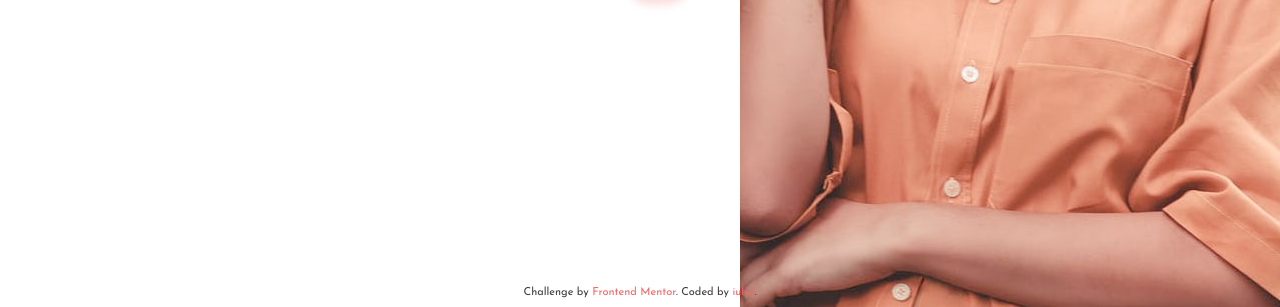
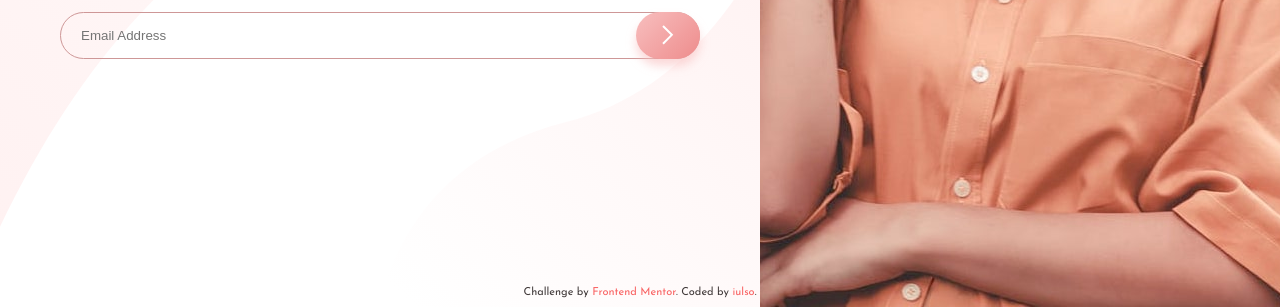
Before and after one commit to iulso/fem-coming-soon-page, a website: page index.html in a window 1280 px wide. Shown: the part 493-800 px from the top of the page. Drawn offline with Linux system fonts and the light colour scheme.

Commit message:
Styles updated

```diff
--- a/app/scss/components/coming.scss
+++ b/app/scss/components/coming.scss
@@ -3,6 +3,17 @@
 .coming {
   margin: rem(70) 0;
   text-align: center;
+
+  @include breakpoint-up(medium) {
+    height: 100vh;
+    background: url('../../../images/bg-pattern-desktop.svg') white center;
+    background-size: cover;
+
+    display: flex;
+    flex-direction: column;
+    justify-content: center;
+    text-align: left;
+  }
 
   @include breakpoint-up(large) {
     min-width: 50%;
@@ -13,6 +24,10 @@
   text-transform: uppercase;
   color: var(--black);
   letter-spacing: 0.625rem;
+
+  @include breakpoint-up(medium) {
+    max-width: 70%;
+  }
 
   span {
     font-weight: var(--font-weight-light);
--- a/app/scss/globals/layout.scss
+++ b/app/scss/globals/layout.scss
@@ -1,17 +1,10 @@
 @use '../util/' as *;
-
-// .container {
-//   @include breakpoint-up(large) {
-//     max-width: rem(1110);
-//     margin: 0 auto;
-//   }
-// }
 
 .content {
   padding: 0 rem(25);
 
   @include breakpoint-up(medium) {
-    padding: 0 rem(50);
+    padding: 0 rem(60);
   }
 }
 
--- a/app/scss/globals/typography.scss
+++ b/app/scss/globals/typography.scss
@@ -15,6 +15,10 @@ h1 {
   margin-bottom: rem(20);
   line-height: 1.1;
   font-weight: var(--font-weight-bold);
+
+  @include breakpoint-up(medium) {
+    font-size: rem(48);
+  }
 }
 
 p {
--- a/index.html
+++ b/index.html
@@ -25,7 +25,7 @@
     <link rel="stylesheet" href="dist/style.css" />
     <script defer src="dist/script.js"></script>
   </head>
-  <body class="container">
+  <body>
     <header class="header content">
       <img src="images/logo.svg" alt="Base Apparel logo" class="header__logo" />
     </header>
```
Also changed, not shown: dist/style.css, 1 other file.
